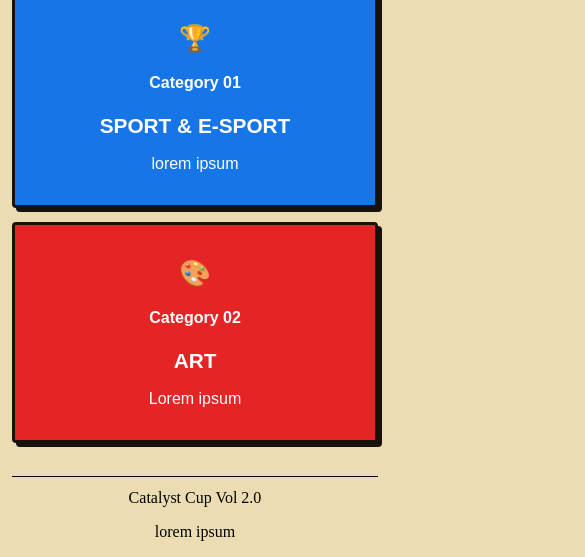
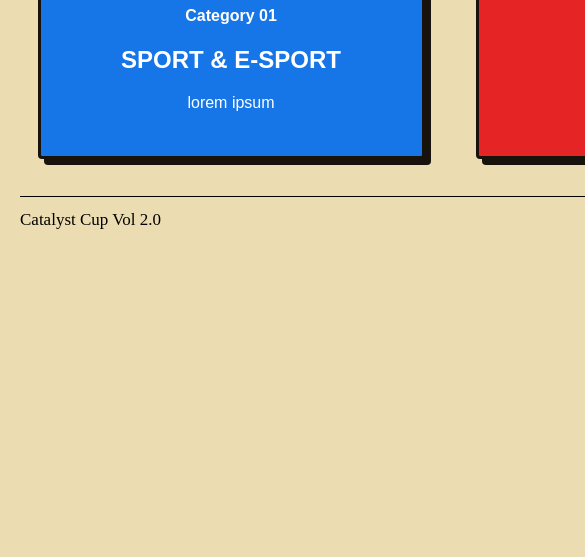
Before and after one commit to richartzosimolai-create/catalyst-cup-vol-2.0, a plain HTML site: page index.html in a window 390 px wide. Shown: the part 512-1069 px from the top of the page, 585 px wide, since content can reach past the window. After the commit the page ends 844 px from the top, so only its background shows below. Drawn offline with Linux system fonts and the light colour scheme.

Commit message:
Update Style.css

```diff
--- a/Style.css
+++ b/Style.css
@@ -8,6 +8,7 @@ body {
     justify-content: center;
     margin: 0 auto;
     padding: 20px;
+    min-width: 900px;
     max-width: 1000px;
     background-color: #ebdcb1;
     line-height: 1.7;
@@ -24,7 +25,8 @@ img, video, iframe {
 }
 
 button {
-    padding: 20px;
+    min-height: 100%;
+    padding: 28px;
     border: 3px solid #17130c;
     transition: transform 0.2s ease;
     border-radius: 4px;
@@ -34,11 +36,9 @@ button {
     cursor: pointer;
 }
 
-/* Container flex: boleh turun baris */
 #Rbutton, #SE1, #SE2, #SE3, #SE4, #A1, #A2, #A3, #A4, #A5 {
     display: flex;
     justify-content: space-around;
-    flex-wrap: wrap;
     gap: 16px;
 }
 
@@ -100,57 +100,3 @@ table, th, td {
     padding: 10px;
     margin: 10px 20px 10px;
 }
-
-table {
-    max-width: 100%;
-}
-
-/* ====== Tampilan HP ====== */
-@media (max-width: 600px) {
-    body {
-        padding: 12px;
-        font-size: 16px;
-        line-height: 1.6;
-    }
-
-    h1 { font-size: 1.6rem; }
-    h2 { font-size: 1.3rem; }
-
-    button {
-        width: 100%;
-        min-width: 0;
-        padding: 16px;
-        box-shadow: 4px 4px 0 #17130c;
-    }
-
-    #Rbutton, #SE1, #SE2, #SE3, #SE4, #A1, #A2, #A3, #A4, #A5 {
-        flex-direction: column;
-        gap: 14px;
-    }
-
-    footer {
-        flex-direction: column;
-        gap: 8px;
-        text-align: center;
-    }
-
-    #desc {
-        font-size: 16px;
-    }
-
-    [id^="jn"] {
-        padding: 0 12px;
-    }
-
-    table, th, td {
-        margin: 6px 0;
-        padding: 6px;
-        font-size: 14px;
-    }
-
-    /* Tabel lebar bisa digeser ke samping */
-    table {
-        display: block;
-        overflow-x: auto;
-    }
-}
```
